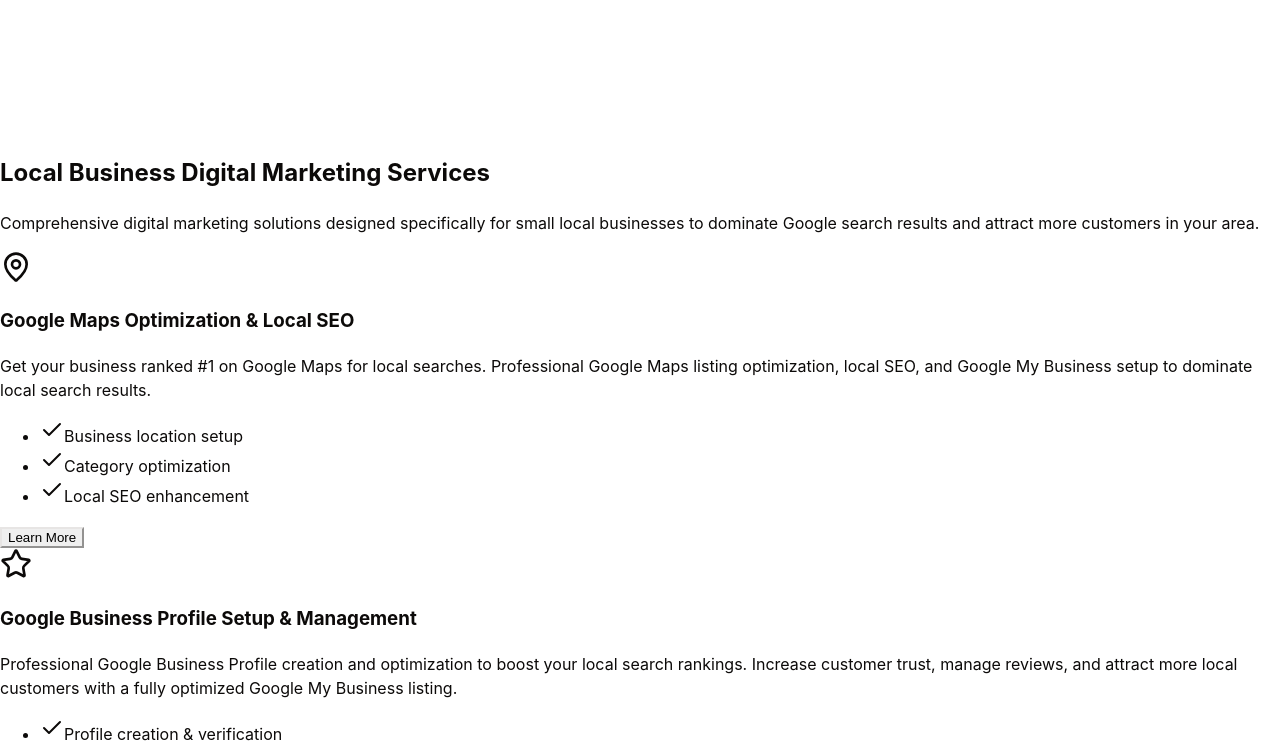
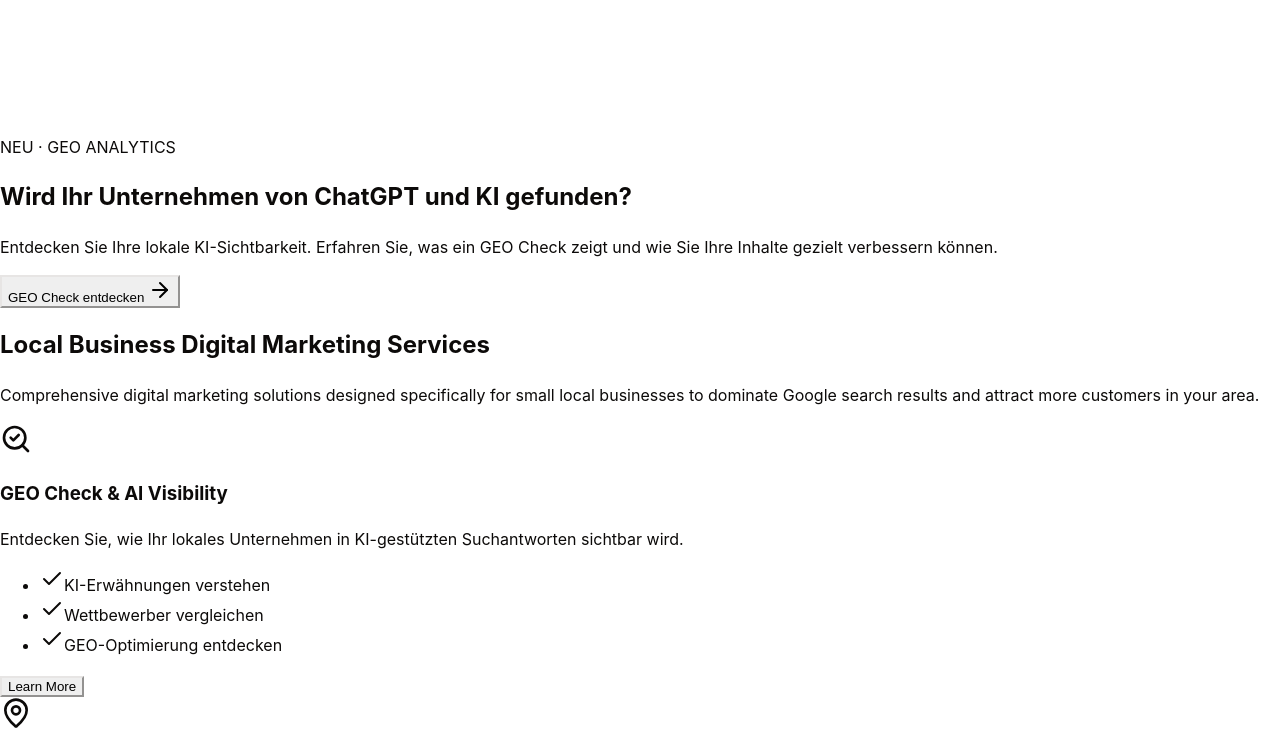
Before and after one commit to artinada/mapsuche, a React (Vite) app in the folder client/: page / in a window 1280 px wide. Shown: the part 1200-1949 px from the top of the page. Built offline with nearby package versions, Linux system fonts and the light colour scheme; what aws-amplify would draw is missing.

Commit message:
feat(geo): integrate GEO as primary service in HomePage.tsx

```diff
--- a/client/src/pages/HomePage.tsx
+++ b/client/src/pages/HomePage.tsx
@@ -1,5 +1,5 @@
 import { Link } from 'wouter';
-import { MapPin, Globe, Star, ArrowRight, Check, Users, Clock, DollarSign, Settings } from 'lucide-react';
+import { MapPin, Globe, Star, SearchCheck, ArrowRight, Check, Users, Clock, DollarSign, Settings } from 'lucide-react';
 import { useLanguage } from '@/hooks/useLanguage';
 import { useSEO } from '@/hooks/useSEO';
 import { Button } from '@/components/ui/button';
@@ -26,6 +26,15 @@ export default function HomePage() {
   });
 
   const services = [
+    {
+      icon: SearchCheck,
+      title: 'GEO Check & AI Visibility',
+      description: 'Entdecken Sie, wie Ihr lokales Unternehmen in KI-gestützten Suchantworten sichtbar wird.',
+      features: ['KI-Erwähnungen verstehen', 'Wettbewerber vergleichen', 'GEO-Optimierung entdecken'],
+      color: 'text-primary',
+      buttonColor: 'bg-primary hover:bg-blue-700',
+      href: '/geo-check'
+    },
     {
       icon: MapPin,
       title: t('googleMapsTitle'),
@@ -135,6 +144,14 @@ export default function HomePage() {
               />
             </div>
           </div>
+        </div>
+      </section>
+
+      {/* GEO primary offer */}
+      <section className="py-16 bg-primary/10">
+        <div className="max-w-7xl mx-auto px-4 sm:px-6 lg:px-8 flex flex-col md:flex-row gap-6 md:items-center md:justify-between">
+          <div className="max-w-3xl"><span className="text-primary font-semibold text-sm">NEU · GEO ANALYTICS</span><h2 className="text-3xl lg:text-4xl font-bold text-gray-900 mt-2 mb-3">Wird Ihr Unternehmen von ChatGPT und KI gefunden?</h2><p className="text-lg text-gray-600">Entdecken Sie Ihre lokale KI-Sichtbarkeit. Erfahren Sie, was ein GEO Check zeigt und wie Sie Ihre Inhalte gezielt verbessern können.</p></div>
+          <Link href="/geo-check"><Button size="lg" className="bg-primary text-white shrink-0">GEO Check entdecken <ArrowRight className="ml-2 h-5 w-5" /></Button></Link>
         </div>
       </section>
 
```
